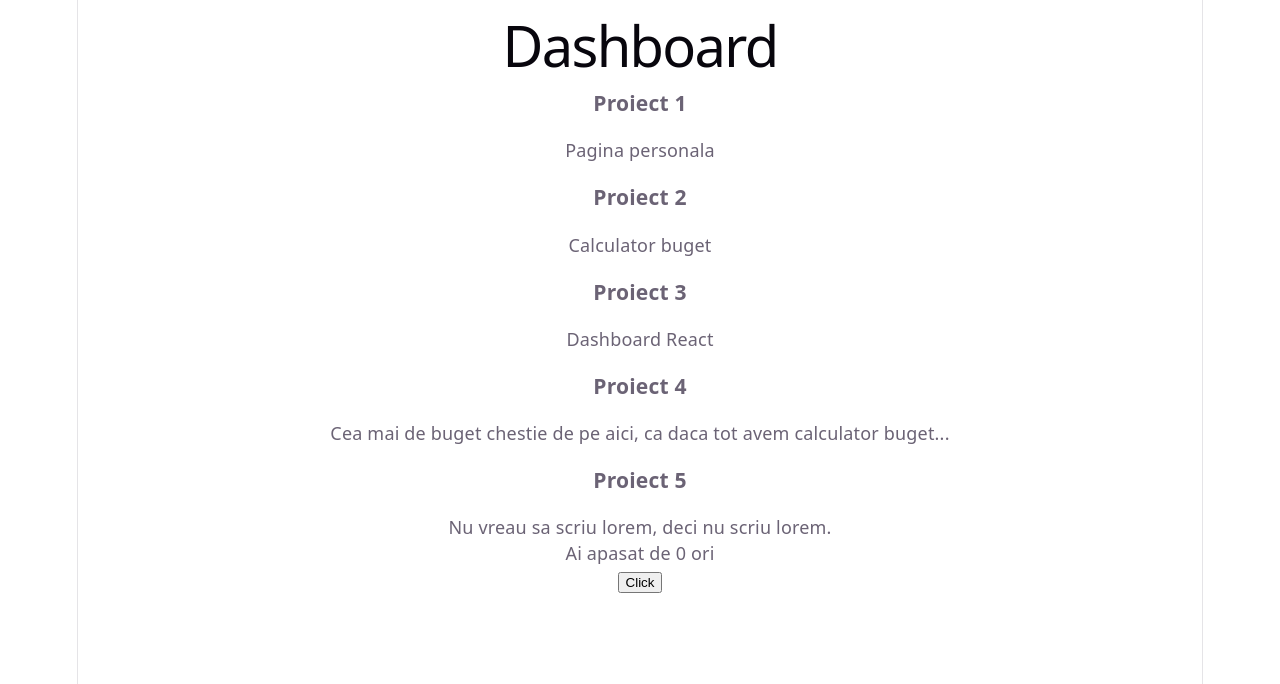
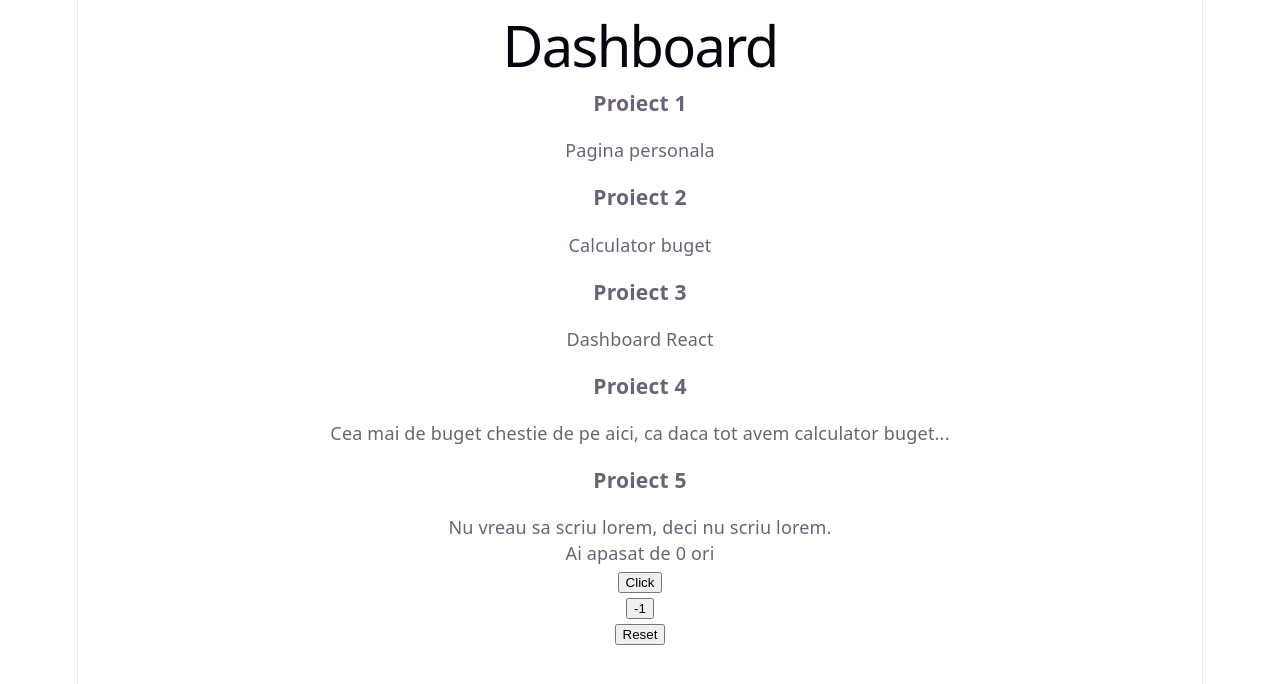
Before and after one commit to MateiSteavu/project-web, a React (Vite) app: page / in a window 1280 px wide. Shown: the top 684 px of the page. Built offline with nearby package versions, Linux system fonts and the light colour scheme.

Commit message:
Exercitiul 5

```diff
--- a/src/App.jsx
+++ b/src/App.jsx
@@ -25,6 +25,11 @@ function App() {
         })}
         <p>Ai apasat de {count} ori</p>
         <button onClick={() => setCount(count + 1)}>Click</button>
+        <br></br>
+        <button onClick={() => setCount(count - 1)}>-1</button>
+        <br></br>
+        <button onClick={() => setCount(0)}>Reset</button>
+
         </div>
     );
 }
```
